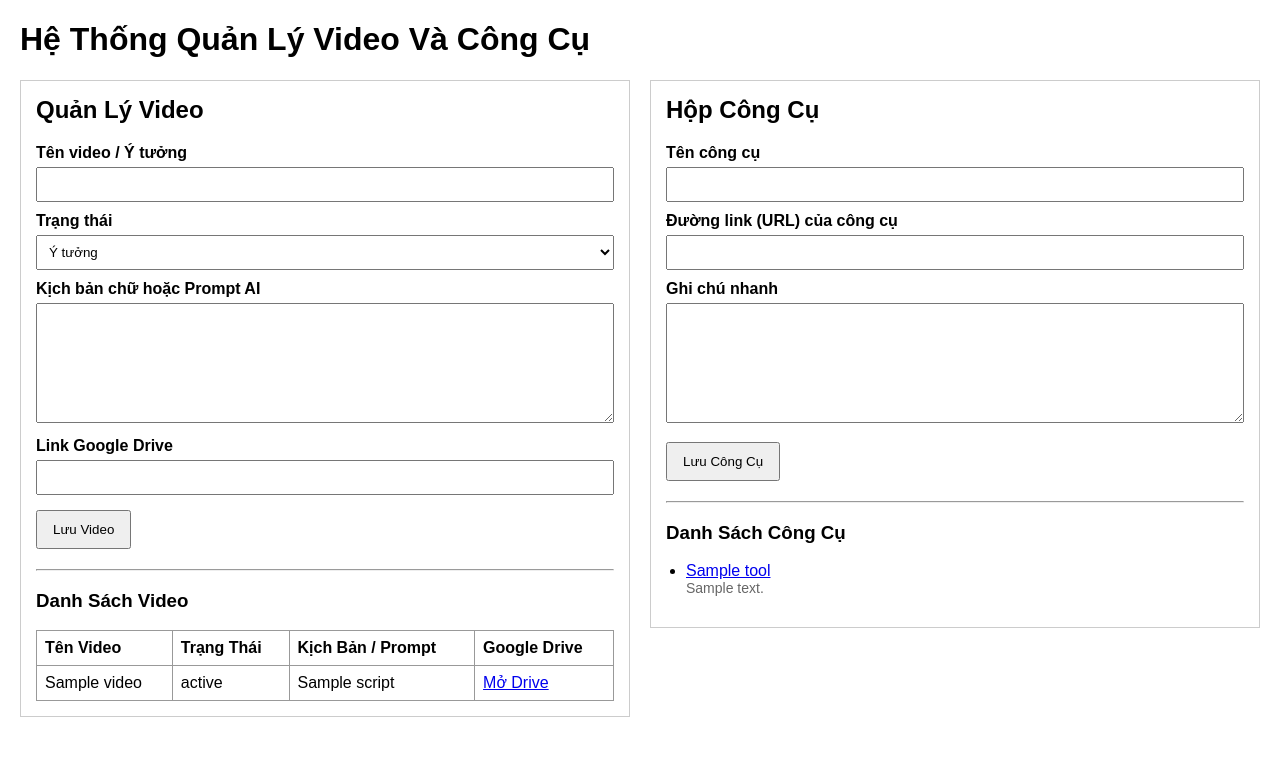
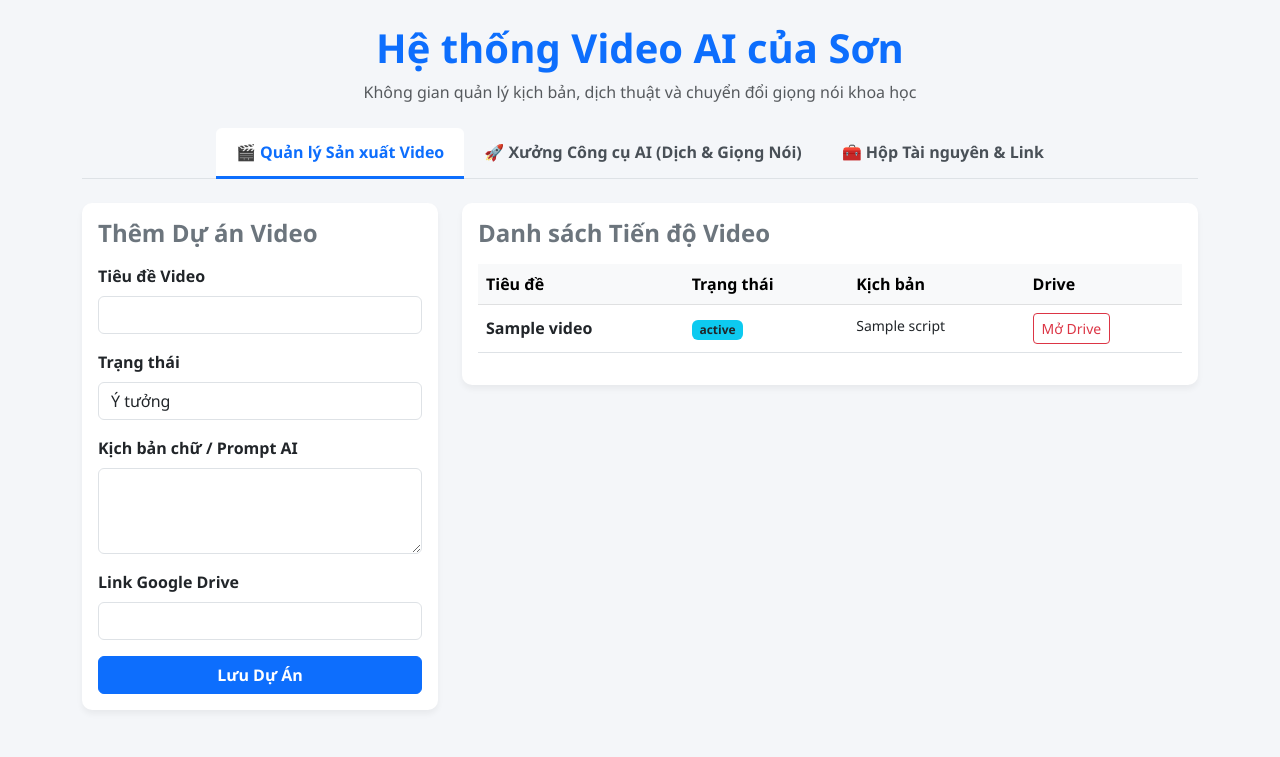
Before and after one commit to ZIN141125/Web-video-zin-nguyen, a Flask app: template templates/index.html in a window 1280 px wide. Shown: the top 757 px of the page. Run offline with Flask 3, Linux system fonts and the light colour scheme; the template is opened without the code that fills it: most values are stand-ins (such as "Sample title", 1, 10 or a date in 2020).

Commit message:
Update index.html

```diff
--- a/templates/index.html
+++ b/templates/index.html
@@ -3,283 +3,81 @@
 <head>
     <meta charset="UTF-8">
     <meta name="viewport" content="width=device-width, initial-scale=1.0">
-    <title>Quản Lý Video & Công Cụ</title>
-
+    <title>Hệ thống Quản lý & Sáng tạo Video AI</title>
+    <link href="https://cdn.jsdelivr.net/npm/bootstrap@5.3.0/dist/css/bootstrap.min.css" rel="stylesheet">
     <style>
-        * {
-            box-sizing: border-box;
-        }
-
-        body {
-            margin: 20px;
-            font-family: Arial, sans-serif;
-        }
-
-        .container {
-            display: flex;
-            gap: 20px;
-            align-items: flex-start;
-        }
-
-        .column {
-            flex: 1;
-            border: 1px solid #ccc;
-            padding: 15px;
-        }
-
-        h2 {
-            margin-top: 0;
-        }
-
-        form {
-            margin-bottom: 20px;
-        }
-
-        label {
-            display: block;
-            margin-top: 10px;
-            margin-bottom: 5px;
-            font-weight: bold;
-        }
-
-        input,
-        select,
-        textarea {
-            width: 100%;
-            padding: 8px;
-        }
-
-        textarea {
-            min-height: 120px;
-            resize: vertical;
-        }
-
-        button {
-            margin-top: 15px;
-            padding: 10px 15px;
-            cursor: pointer;
-        }
-
-        table {
-            width: 100%;
-            border-collapse: collapse;
-            margin-top: 15px;
-        }
-
-        table,
-        th,
-        td {
-            border: 1px solid #999;
-        }
-
-        th,
-        td {
-            padding: 8px;
-            text-align: left;
-            vertical-align: top;
-        }
-
-        ul {
-            padding-left: 20px;
-        }
-
-        li {
-            margin-bottom: 10px;
-        }
-
-        .tool-note {
-            color: #666;
-            font-size: 14px;
-        }
-
-        .drive-link {
-            word-break: break-all;
-        }
+        body { background-color: #f4f6f9; font-family: 'Segoe UI', Tahoma, Geneva, Verdana, sans-serif; }
+        .nav-tabs .nav-link { color: #495057; font-weight: 600; border: none; padding: 12px 20px; }
+        .nav-tabs .nav-link.active { color: #0d6efd; background-color: #fff; border-bottom: 3px solid #0d6efd; }
+        .card { border: none; box-shadow: 0 4px 6px rgba(0,0,0,0.05); border-radius: 10px; }
     </style>
 </head>
 <body>
+<div class="container py-4">
+    <header class="text-center mb-4">
+        <h1 class="fw-bold text-primary">Hệ thống Video AI của Sơn</h1>
+        <p class="text-muted">Không gian quản lý kịch bản, dịch thuật và chuyển đổi giọng nói khoa học</p>
+    </header>
 
-    <h1>Hệ Thống Quản Lý Video Và Công Cụ</h1>
+    <ul class="nav nav-tabs mb-4 justify-content-center" id="myTab" role="tablist">
+        <li class="nav-item">
+            <button class="nav-link active" id="video-tab" data-bs-toggle="tab" data-bs-target="#video-content" type="button">🎬 Quản lý Sản xuất Video</button>
+        </li>
+        <li class="nav-item">
+            <button class="nav-link" id="ai-tab" data-bs-toggle="tab" data-bs-target="#ai-content" type="button">🚀 Xưởng Công cụ AI (Dịch & Giọng Nói)</button>
+        </li>
+        <li class="nav-item">
+            <button class="nav-link" id="tool-tab" data-bs-toggle="tab" data-bs-target="#tool-content" type="button">🧰 Hộp Tài nguyên & Link</button>
+        </li>
+    </ul>
 
-    <div class="container">
-
-        <!-- CỘT TRÁI -->
-        <div class="column">
-
-            <h2>Quản Lý Video</h2>
-
+    <div class="tab-content" id="myTabContent">
+        <div class="tab-pane fade show active" id="video-content" role="tabpanel">
+            <div class="row">
+                <div class="col-md-4 mb-4">
+                    <div class="card p-3">
+                        <h4 class="fw-bold mb-3 text-secondary">Thêm Dự án Video</h4>
                         <form action="/add_video" method="POST">
-
-                <label for="title">Tên video / Ý tưởng</label>
-                <input
-                    type="text"
-                    id="title"
-                    name="title"
-                    required
-                >
-
-                <label for="status">Trạng thái</label>
-                <select
-                    id="status"
-                    name="status"
-                >
-                    <option value="Ý tưởng">Ý tưởng</option>
-                    <option value="Đang viết kịch bản">Đang viết kịch bản</option>
-                    <option value="Đang dựng">Đang dựng</option>
-                    <option value="Đã xong">Đã xong</option>
-                </select>
-
-                <label for="script">
-                    Kịch bản chữ hoặc Prompt AI
-                </label>
-                <textarea
-                    id="script"
-                    name="script"
-                ></textarea>
-
-                <label for="drive_link">
-                    Link Google Drive
-                </label>
-                <input
-                    type="url"
-                    id="drive_link"
-                    name="drive_link"
-                >
-
-                <button type="submit">
-                    Lưu Video
-                </button>
-
+                            <div class="mb-3"><label class="form-label fw-semibold">Tiêu đề Video</label><input type="text" name="title" class="form-control" required></div>
+                            <div class="mb-3"><label class="form-label fw-semibold">Trạng thái</label><select name="status" class="form-control"><option>Ý tưởng</option><option>Đang viết kịch bản</option><option>Đang dựng</option><option>Đã hoàn thành</option></select></div>
+                            <div class="mb-3"><label class="form-label fw-semibold">Kịch bản chữ / Prompt AI</label><textarea name="script" class="form-control" rows="3"></textarea></div>
+                            <div class="mb-3"><label class="form-label fw-semibold">Link Google Drive</label><input type="url" name="drive_link" class="form-control"></div>
+                            <button type="submit" class="btn btn-primary w-100 fw-bold">Lưu Dự Án</button>
                         </form>
-
-            <hr>
-
-            <h3>Danh Sách Video</h3>
-
-            <table>
-                <thead>
-                    <tr>
-                        <th>Tên Video</th>
-                        <th>Trạng Thái</th>
-                        <th>Kịch Bản / Prompt</th>
-                        <th>Google Drive</th>
-                    </tr>
-                </thead>
-
+                    </div>
+                </div>
+                <div class="col-md-8">
+                    <div class="card p-3">
+                        <h4 class="fw-bold mb-3 text-secondary">Danh sách Tiến độ Video</h4>
+                        <div class="table-responsive">
+                            <table class="table table-hover align-middle">
+                                <thead class="table-light"><tr><th>Tiêu đề</th><th>Trạng thái</th><th>Kịch bản</th><th>Drive</th></tr></thead>
                                 <tbody>
-
                                     {% for video in videos %}
                                     <tr>
-
-                        <td>
-                            {{ video.title }}
-                        </td>
-
-                        <td>
-                            {{ video.status }}
-                        </td>
-
-                        <td>
-                            {{ video.script }}
-                        </td>
-
-                        <td class="drive-link">
-
-                            {% if video.drive_link %}
-                            <a
-                                href="{{ video.drive_link }}"
-                                target="_blank"
-                            >
-                                Mở Drive
-                            </a>
-                            {% else %}
-                            -
-                            {% endif %}
-
-                        </td>
-
+                                        <td class="fw-bold">{{ video.title }}</td>
+                                        <td><span class="badge {% if video.status=='Đã hoàn thành' %}bg-success{% elif video.status=='Đang dựng' %}bg-warning text-dark{% else %}bg-info text-dark{% endif %}">{{ video.status }}</span></td>
+                                        <td><small class="text-truncate d-inline-block" style="max-width: 150px;">{{ video.script }}</small></td>
+                                        <td>{% if video.drive_link %}<a href="{{ video.drive_link }}" target="_blank" class="btn btn-sm btn-outline-danger">Mở Drive</a>{% else %}-{% endif %}</td>
                                     </tr>
                                     {% endfor %}
-
                                 </tbody>
                             </table>
-
+                        </div>
+                    </div>
+                </div>
+            </div>
         </div>
 
-        <!-- CỘT PHẢI -->
-        <div class="column">
-
-            <h2>Hộp Công Cụ</h2>
-
-            <form action="/add_tool" method="POST">
-
-                <label for="tool_name">
-                    Tên công cụ
-                </label>
-
-                <input
-                    type="text"
-                    id="tool_name"
-                    name="tool_name"
-                    required
-                >
-
-                <label for="tool_url">
-                    Đường link (URL) của công cụ
-                </label>
-
-                <input
-                    type="url"
-                    id="tool_url"
-                    name="tool_url"
-                    required
-                >
-
-                <label for="tool_note">
-                    Ghi chú nhanh
-                </label>
-
-                <textarea
-                    id="tool_note"
-                    name="tool_note"
-                ></textarea>
-
-                <button type="submit">
-                    Lưu Công Cụ
-                </button>
-
-            </form>
-
-            <hr>
-
-            <h3>Danh Sách Công Cụ</h3>
-
-            <ul>
-
-                {% for tool in tools %}
-                <li>
-
-                    <a
-                        href="{{ tool.url }}"
-                        target="_blank"
-                    >
-                        {{ tool.name }}
-                    </a>
-
-                    {% if tool.note %}
-                    <div class="tool-note">
-                        {{ tool.note }}
+        <div class="tab-pane fade" id="ai-content" role="tabpanel">
+            <div class="card p-4">
+                <h4 class="fw-bold text-secondary mb-3">Trợ lý Kịch bản Đa năng (AI Studio)</h4>
+                <div class="mb-3">
+                    <label class="form-label fw-semibold">Nhập đoạn kịch bản hoặc văn bản cần xử lý:</label>
+                    <textarea id="ai-text" class="form-control" rows="5" placeholder="Nhập chữ tiếng Việt hoặc tiếng nước ngoài vào đây..."></textarea>
                 </div>
-                    {% endif %}
-
-                </li>
-                {% endfor %}
-
-            </ul>
-
+                <div class="d-flex gap-2 mb-4">
+                    <button onclick="handleAI('translate', 'vi')" class="btn btn-success fw-bold">Dịch sang Tiếng Việt</button>
+                    <button onclick="handleAI('translate', 'en')" class="btn btn-outline-success fw-bold">Dịch sang Tiếng Anh</button>
+                    <button onclick="handleAI('tts')" class="btn btn-danger fw-bold">🔊 Chuyển thành Giọng đọc MP3</button>
                 </div>
-
-    </div>
-
-</body>
-</html>
```
Lines whose indentation alone changed are shown as unchanged.
